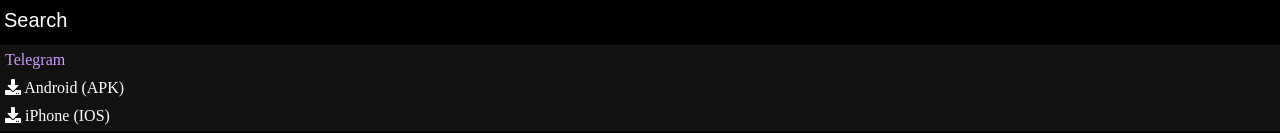
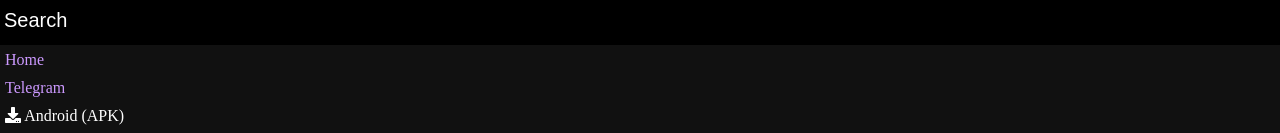
Before and after one commit to eshaqtv/series, a plain HTML site: page index.html in a window 1280 px wide. Shown: the top 133 px of the page. Drawn offline with nearby package versions, Linux system fonts and the light colour scheme.

Commit message:
Add files via upload

```diff
--- a/index.html
+++ b/index.html
@@ -88,6 +88,7 @@ a{background:#00000000;color:#fff;padding:5px;display:block;text-align:left;text
 </div>
 <div class="xs">
 <div class="CNMUB">
+<span style="color: #cc99ff;"><a style="color: #cc99ff;" href="https://eshaqtv.github.io/film/" target="_blank" rel="noopener">Home</a></span>
 <span style="color: #cc99ff;"><a style="color: #cc99ff;" href="https://t.me/movesandgames" target="_blank" rel="noopener">Telegram</a></span>
     <a class="CNB1" href="https://play.google.com/store/apps/details?id=com.linkbox.plus.android" target="_blank">
     <i class="fa fa-download"></i>
```
